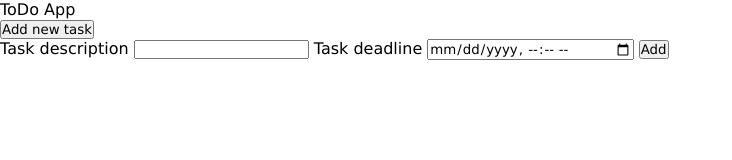
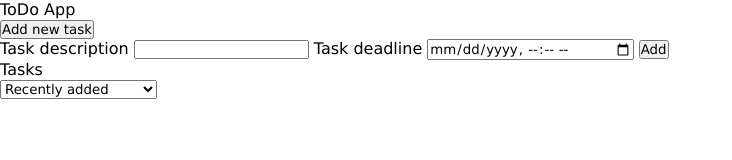
Before and after one commit to Zukauskas/todo-app, a website: page index.html in a window 1280 px wide. Shown: the whole page, without its empty margins (0-732 px from the left). Drawn offline with Linux system fonts and the light colour scheme.

Commit message:
Add HTML for sorting

```diff
--- a/index.html
+++ b/index.html
@@ -25,6 +25,12 @@
 
         </div>
         <div id="task-container">
+            <p>Tasks</p>
+            <select name="Sorting">
+                <option value="recently-added" selected>Recently added</option>
+                <option value="deadline">By Deadline</option>
+                <option value="recently-completed">Recently Completed</option>
+            </select>
         </div>
         <script type="module" src="index.js"></script>
 </body>
```
